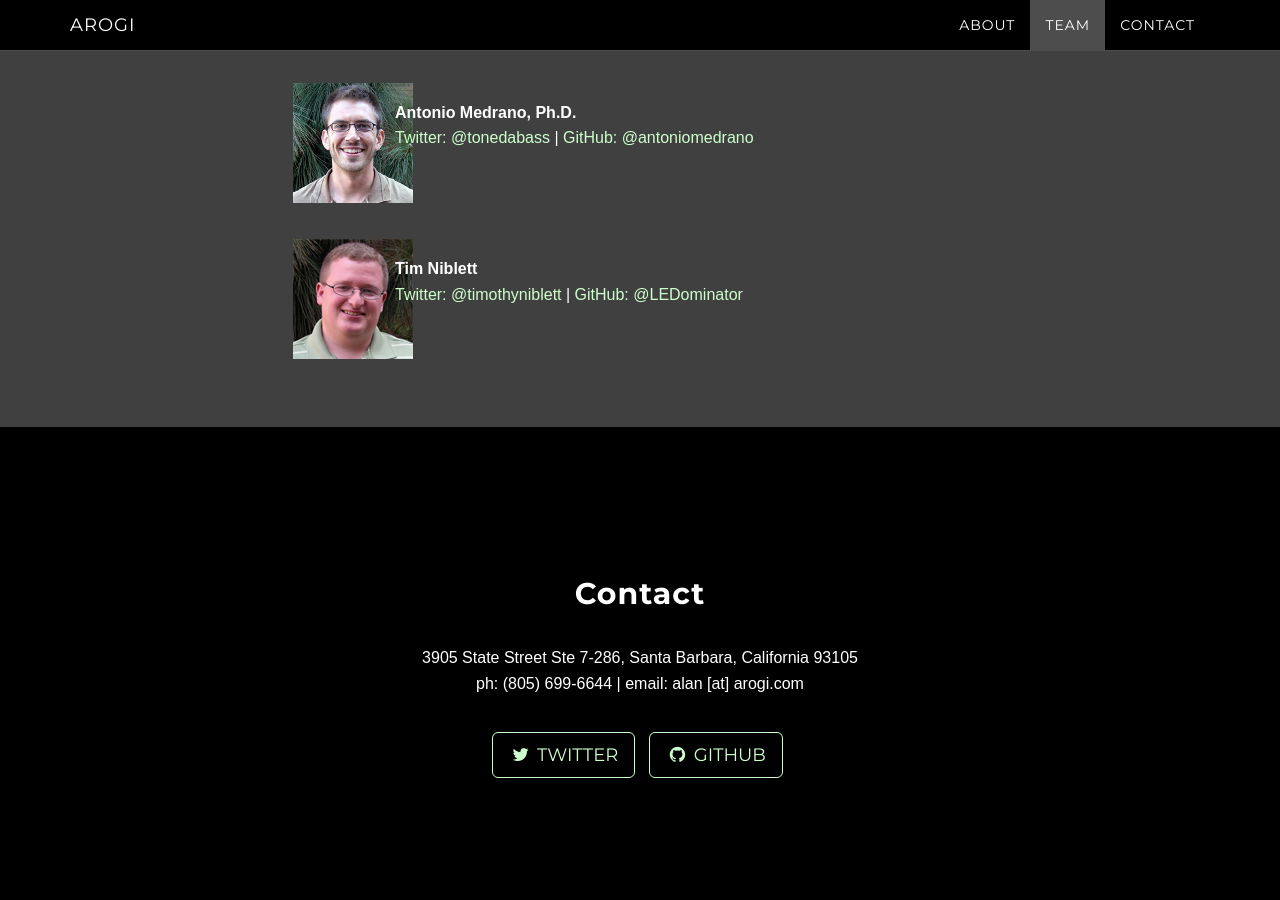
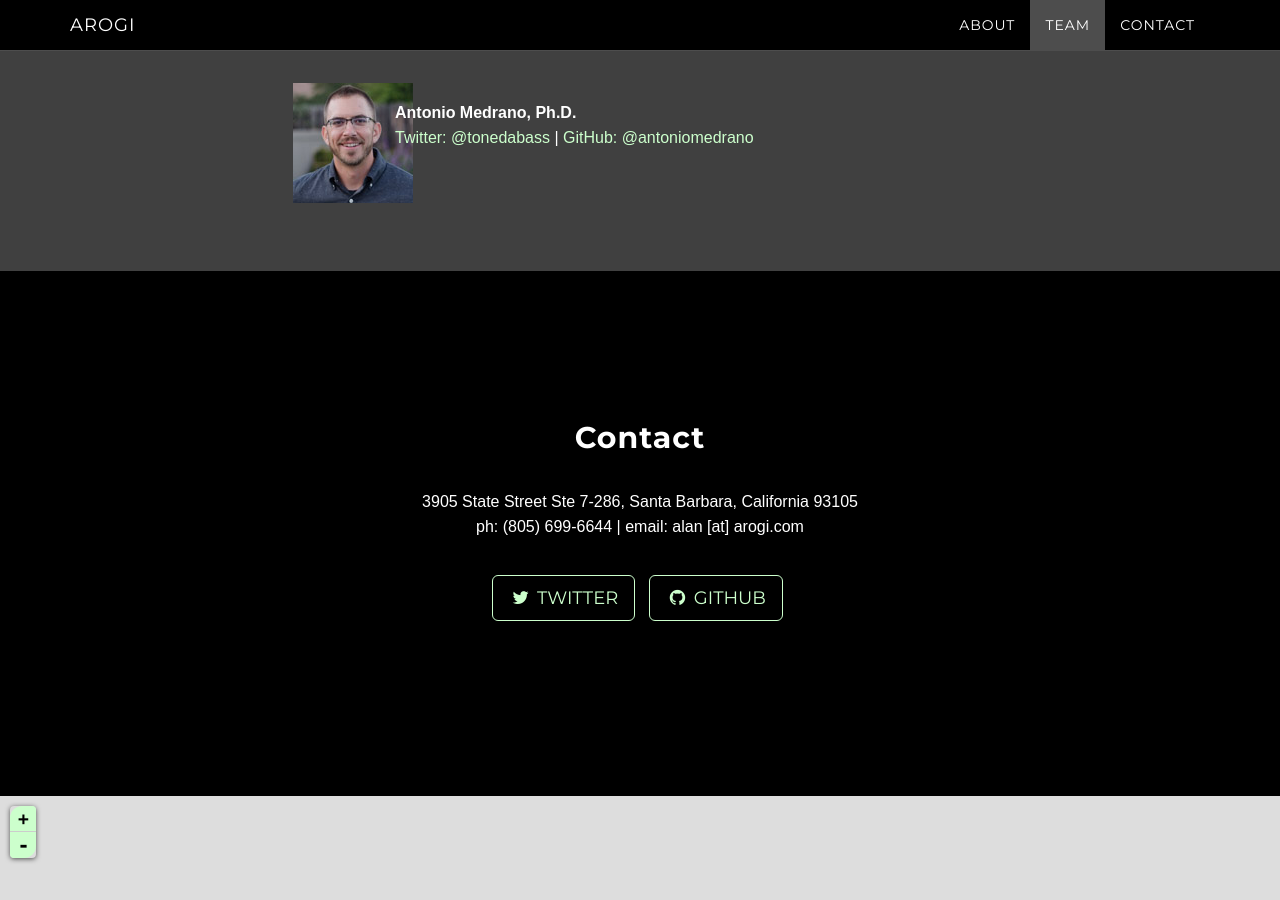
Before and after one commit to arogi/arogi.github.io, a Jekyll site: the page built from index.html, in a window 1280 px wide and 900 px high, scrolled down 1155 px. Built offline with Jekyll 4.4.1, drawn with Linux system fonts in a browser that asks for light colours.

Commit message:
Update team.html

```diff
--- a/_includes/team.html
+++ b/_includes/team.html
@@ -11,12 +11,8 @@
                         <td><p><strong>Alan Glennon, Ph.D.</strong><br /><a href="http://twitter.com/glennon">Twitter: @glennon</a> | <a href="http://github.com/glennon">GitHub: @glennon</a></p></td>
                       </tr>
                       <tr>
-                        <td style="width:10%; padding:2.5%; text-align: center;"><img src="img/antoniohead.jpg" style="width=50%"/></td>
+                        <td style="width:10%; padding:2.5%; text-align: center;"><img src="img/antoniohead1.jpg" style="width=50%"/></td>
                         <td><p><strong>Antonio Medrano, Ph.D.</strong><br /><a href="http://twitter.com/tonedabass">Twitter: @tonedabass</a> | <a href="http://github.com/antoniomedrano">GitHub: @antoniomedrano</a></p></td>
-                      </tr>
-                      <tr>
-                        <td style="width:10%; padding:2.5%; text-align: center;"><img src="img/timhead.jpg" style="width=50%"/></td>
-                        <td><p><strong>Tim Niblett</strong><br /><a href="https://twitter.com/timothyniblett">Twitter: @timothyniblett</a> | <a href="https://github.com/LEDominator">GitHub: @LEDominator</a></p></td>
                       </tr>
                     </table>
                     </center>
```
